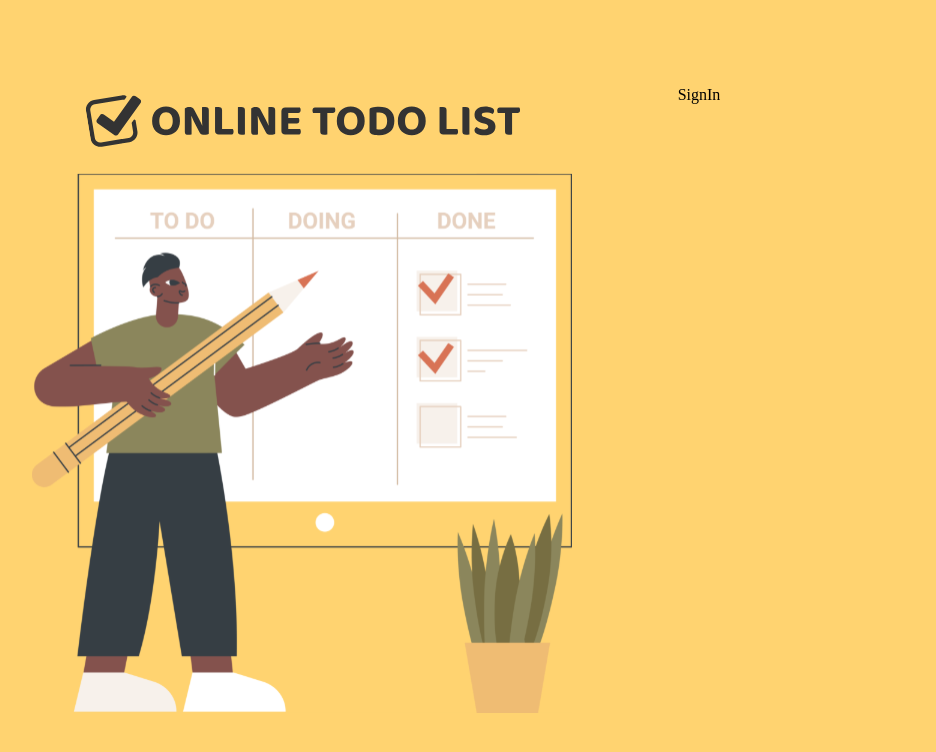
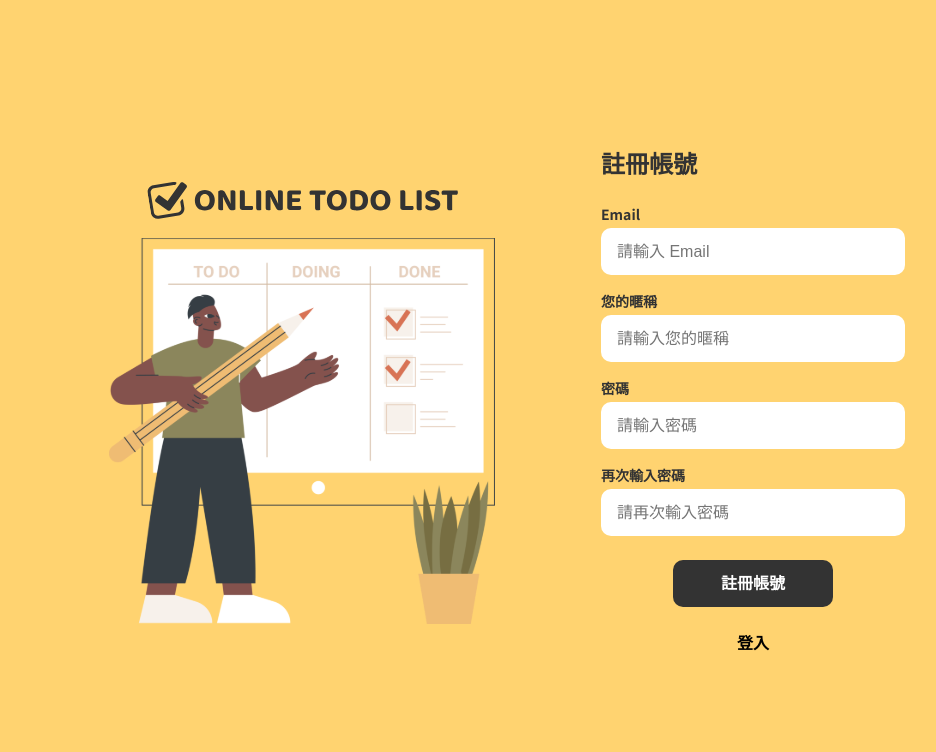
Before and after one commit to joyunhsiao/todolist_frontend, a React (Vite) app: page /sign_in in a window 1280 px wide. Shown: the top 752 px of the page, without its empty margins (133-1069 px from the left). Built offline with nearby package versions, Linux system fonts and the light colour scheme.

Commit message:
feat: Add login and signup UI

```diff
--- /dev/null
+++ b/src/components/StyledInput.tsx
@@ -0,0 +1,37 @@
+// StyledInput
+import React, { ChangeEvent } from 'react'
+
+interface StyledInputProps {
+  id: string;
+  label: string;
+  type: string;
+  value: string;
+  placeholder?: string;
+  errorMessage?: string;
+  onChange: (value: string) => void;
+}
+
+export const StyledInput: React.FC<StyledInputProps> = ({ id, label, type, value, placeholder, errorMessage, onChange }) => {
+
+  const handleChange = (e: ChangeEvent<HTMLInputElement>) => {
+    onChange(e.target.value)
+  }
+
+  return (
+    <div className='input_container'>
+      <label
+        className='input_label'
+        htmlFor={id}
+      >{label}</label>
+      <input
+        className='input'
+        type={type}
+        id={id}
+        placeholder={placeholder || ''}
+        value={value}
+        onChange={handleChange}
+      />
+      {errorMessage && <span className='input_error'>{errorMessage}</span>}
+    </div>
+  )
+}
--- /dev/null
+++ b/src/components/index.ts
@@ -0,0 +1,3 @@
+import { StyledInput } from './StyledInput'
+
+export { StyledInput }
--- a/src/routes/AuthLayout.tsx
+++ b/src/routes/AuthLayout.tsx
@@ -5,7 +5,7 @@ export const AuthLayout: React.FC = () => {
   return (
     <div className='auth_container'>
       <h1 className='visually-hidden'>TodoList</h1>
-      <img src='/images/left.svg' alt='online todo list' />
+      <img width='386px' src='/images/left.svg' alt='online todo list' />
       <div className='auth_right'>
         <Outlet />
       </div>
--- a/src/routes/LogIn.tsx
+++ b/src/routes/LogIn.tsx
@@ -1,6 +1,76 @@
+import React, { useState } from 'react'
+import { StyledInput } from '../components'
+import { useNavigate } from 'react-router-dom'
+
 export const LogIn: React.FC = () => {
+  const navigate = useNavigate()
+
+  const [email, setEmail] = useState<string>('')
+  const [password, setPassword] = useState<string>('')
+
+  const [emailError, setEmailError] = useState<string>('')
+  const [passwordError, setPasswordError] = useState<string>('')
+
+  const onEmailChange = (value: string) => setEmail(value)
+  const onPasswordChange = (value: string) => setPassword(value)
+
+  const handleLogin = () => {
+    let hasError = false
+    setEmailError('')
+    setPasswordError('')
+
+    if (email.trim() === '') {
+      setEmailError('此欄位不可為空')
+      hasError = true
+    }
+    if (password.trim() === '') {
+      setPasswordError('此欄位不可為空')
+      hasError = true
+    }
+
+    if (hasError) return
+    console.log('submit login')
+    navigate('/')
+  }
 
   return (
-    <h1>LogIn</h1>
+    <>
+      <h2 className='auth_title logIn_title'>最實用的線上代辦事項服務</h2>
+      <StyledInput
+        id='email'
+        label='Email'
+        type='email'
+        value={email}
+        placeholder='請輸入 Email'
+        errorMessage={emailError}
+        onChange={onEmailChange}
+      />
+      <StyledInput
+        id='password'
+        label='密碼'
+        type='password'
+        value={password}
+        placeholder='請輸入密碼'
+        errorMessage={passwordError}
+        onChange={onPasswordChange}
+      />
+      <div className='button_group'>
+        <div>
+          <button
+            name='log_in'
+            type='submit'
+            className='button_primary'
+            onClick={handleLogin}
+          >登入</button>
+        </div>
+        <div>
+          <button
+            type='button'
+            className='button_secondary'
+            onClick={() => navigate('/sign_in')}
+          >註冊帳號</button>
+        </div>
+      </div>
+    </>
   )
 }
--- a/src/routes/SignIn.tsx
+++ b/src/routes/SignIn.tsx
@@ -1,6 +1,110 @@
+// SignIn.tsx
+import React, { useState } from 'react'
+import { StyledInput } from '../components'
+import { useNavigate } from 'react-router-dom'
+
 export const SignIn: React.FC = () => {
+  const navigate = useNavigate()
+
+  const [email, setEmail] = useState<string>('')
+  const [nickName, setNickName] = useState<string>('')
+  const [password, setPassword] = useState<string>('')
+  const [passwordAgain, setPasswordAgain] = useState<string>('')
+
+  const [emailError, setEmailError] = useState<string>('')
+  const [nickNameError, setNickNameError] = useState<string>('')
+  const [passwordError, setPasswordError] = useState<string>('')
+  const [passwordAgainError, setPasswordAgainError] = useState<string>('')
+
+  const onEmailChange = (value: string) => setEmail(value)
+  const onNickNameChange = (value: string) => setNickName(value)
+  const onPasswordChange = (value: string) => setPassword(value)
+  const onPasswordAgainChange = (value: string) => setPasswordAgain(value)
+
+  const handleLogin = () => {
+    let hasError = false
+    setEmailError('')
+    setNickNameError('')
+    setPasswordError('')
+    setPasswordAgainError('')
+
+    if (email.trim() === '') {
+      setEmailError('此欄位不可為空')
+      hasError = true
+    }
+    if (nickName.trim() === '') {
+      setNickNameError('此欄位不可為空')
+      hasError = true
+    }
+    if (password.trim() === '') {
+      setPasswordError('此欄位不可為空')
+      hasError = true
+    }
+    if (passwordAgain.trim() === '') {
+      setPasswordAgainError('此欄位不可為空')
+      hasError = true
+    }
+
+    if (hasError) return
+    console.log('submit signIn')
+  }
 
   return (
-    <h1>SignIn</h1>
+    <>
+      <h2 className='auth_title signIn_title'>註冊帳號</h2>
+      <StyledInput
+        id='email'
+        label='Email'
+        type='email'
+        value={email}
+        placeholder='請輸入 Email'
+        errorMessage={emailError}
+        onChange={onEmailChange}
+      />
+      <StyledInput
+        id='nickName'
+        label='您的暱稱'
+        type='text'
+        value={nickName}
+        placeholder='請輸入您的暱稱'
+        errorMessage={nickNameError}
+        onChange={onNickNameChange}
+      />
+      <StyledInput
+        id='password'
+        label='密碼'
+        type='password'
+        value={password}
+        placeholder='請輸入密碼'
+        errorMessage={passwordError}
+        onChange={onPasswordChange}
+      />
+      <StyledInput
+        id='passwordAgain'
+        label='再次輸入密碼'
+        type='passwordAgain'
+        value={passwordAgain}
+        placeholder='請再次輸入密碼'
+        errorMessage={passwordAgainError}
+        onChange={onPasswordAgainChange}
+      />
+      <div className='button_group'>
+        <div>
+          <button
+            name='sign_in'
+            type='submit'
+            className='button_primary'
+            onClick={handleLogin}
+          >註冊帳號</button>
+        </div>
+        <div>
+          <button
+            type='button'
+            className='button_secondary'
+            onClick={() => navigate('/log_in')}
+          >登入</button>
+        </div>
+      </div>
+    </>
   )
 }
--- /dev/null
+++ b/src/styles/auth.sass
@@ -0,0 +1,27 @@
+@use 'colors'
+
+.auth_container
+  background-color: colors.$primary-main
+  padding: 87px 116px
+  height: 100vh
+  display: flex
+  gap: 106px
+  justify-content: center
+
+.auth_right
+  width: 304px
+  display: flex
+  flex-direction: column
+  justify-content: center
+
+.auth_title
+  font-size: 24px
+  font-weight: 700
+  line-height: 35px
+  color: colors.$text-primary
+
+.logIn_title
+  margin: 35px 0 24px
+
+.signIn_title
+  margin: 0 0 24px
--- a/src/styles/authLayout.sass
+++ /dev/null
@@ -1,12 +0,0 @@
-@use 'colors'
-
-.auth_container
-  background-color: colors.$primary-main
-  padding: 87px 116px
-  height: 100vh
-  display: flex
-  gap: 106px
-  justify-content: center
-
-.auth_right
-  width: 304px
--- a/src/styles/base.sass
+++ b/src/styles/base.sass
@@ -1,3 +1,9 @@
+@use 'colors'
+@import url('https://fonts.googleapis.com/css2?family=Noto+Sans+TC:wght@100..900&display=swap')
+
+body
+  font-family: "Noto Sans TC", sans-serif
+
 .visually-hidden
   position: absolute
   width: 1px
@@ -8,3 +14,57 @@
   clip-path: inset(50%)
   border: 0
   white-space: nowrap
+
+.input_container
+  display: flex
+  flex-direction: column
+  margin-bottom: 16px
+
+.input_label
+  font-size: 14px
+  font-weight: 700
+  line-height: 20px
+  color: colors.$text-primary
+  margin-bottom: 4px
+
+.input
+  font-size: 16px
+  font-weight: 400
+  line-height: 23px
+  background-color: colors.$white
+  border: none
+  border-radius: 10px
+  padding: 12px 16px
+
+.input:focus
+  outline: none
+
+.input_error
+  font-size: 14px
+  font-weight: 700
+  line-height: 20px
+  color: colors.$error-main
+  margin-top: 4px
+
+.button_group
+  text-align: center
+
+.button_primary
+  font-size: 16px
+  font-weight: 700
+  line-height: 23px
+  border: none
+  border-radius: 10px
+  background-color: colors.$text-primary
+  color: colors.$white
+  margin: 8px 0 24px
+  padding: 12px 48px
+  cursor: pointer
+
+.button_secondary
+  font-size: 16px
+  font-weight: 700
+  line-height: 23px
+  border: none
+  background-color: inherit
+  cursor: pointer
--- a/src/styles/index.sass
+++ b/src/styles/index.sass
@@ -1,4 +1,3 @@
 @use 'reset'
-@use 'colors'
 @use 'base'
-@use 'authLayout'
+@use 'auth'
```
